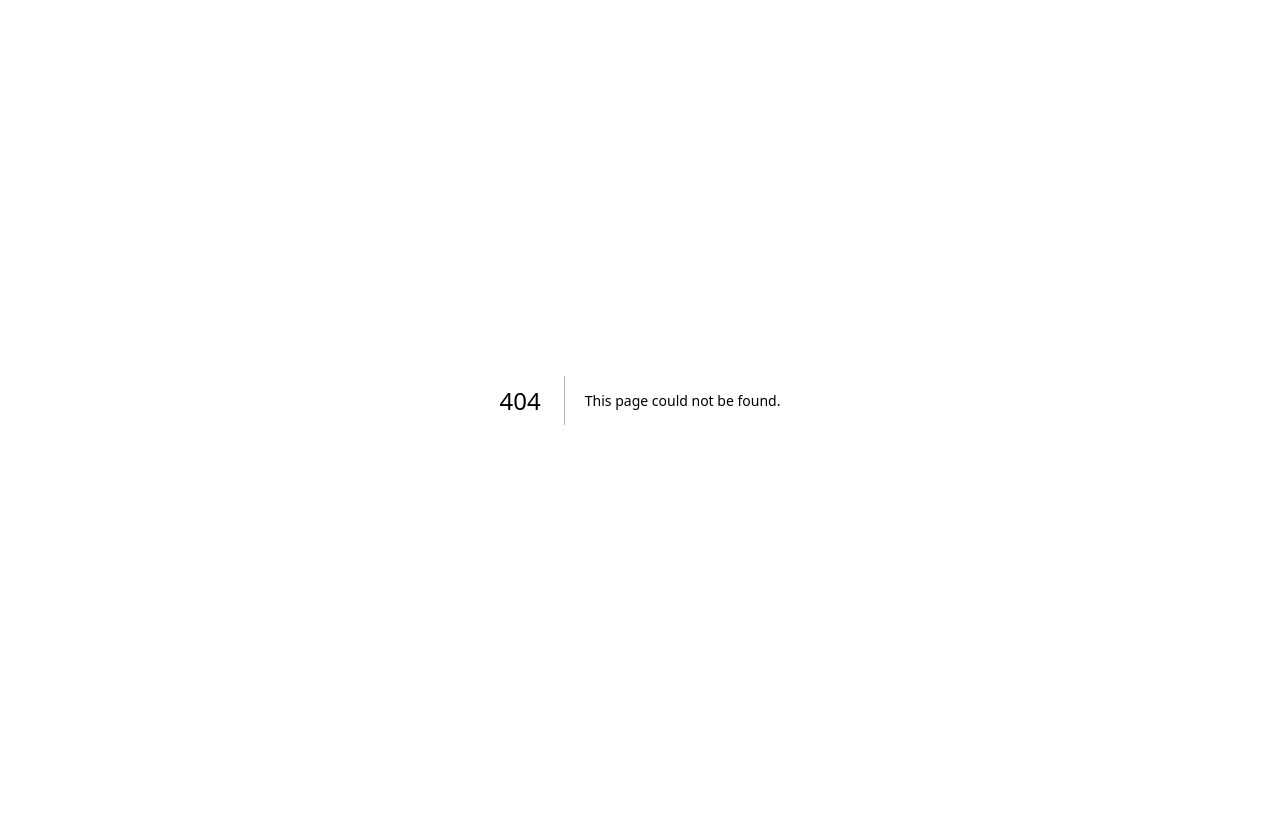
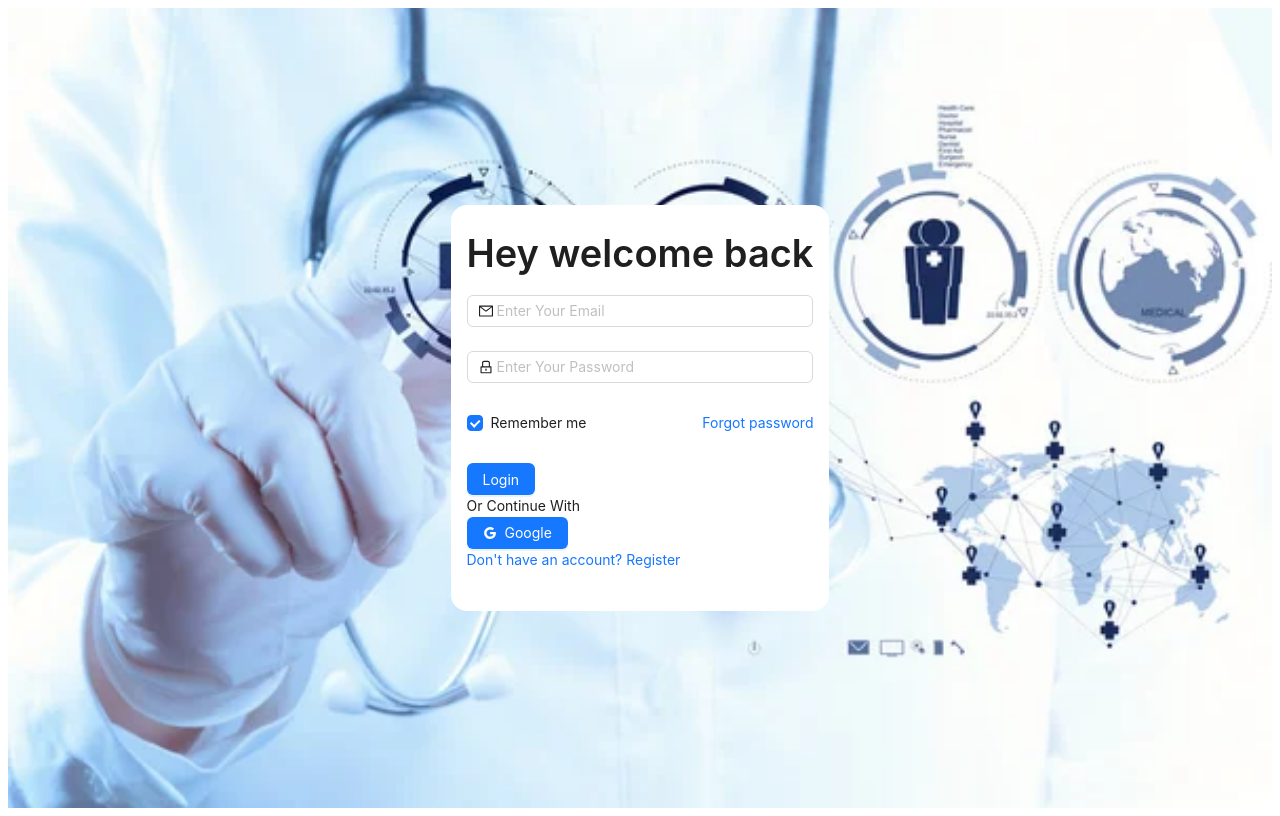
Before and after one commit to Dsimf/SIMSLogin, a Next.js app: page /Signin in a window 1280 px wide. Before the commit this address had no page. Built offline with nearby package versions, Linux system fonts and the light colour scheme.

Commit message:
first commit

```diff
--- /dev/null
+++ b/app/(auth)/Signin/page.tsx
@@ -0,0 +1,5 @@
+import SigninForm from "@/app/Components/forms/SigninForm";
+
+export default function SignUpRoute() {
+    return <SigninForm />
+}
--- /dev/null
+++ b/app/(auth)/Signup/page.tsx
@@ -0,0 +1,5 @@
+import SignupForm from "@/app/Components/forms/SignupForm";
+
+export default function SignUpRoute() {
+    return <SignupForm />
+}
--- /dev/null
+++ b/app/Components/forms/SigninForm.tsx
@@ -0,0 +1,60 @@
+"use client";
+
+import React from 'react';
+import { LockOutlined, MailOutlined, GoogleOutlined } from '@ant-design/icons';
+import { Button, Checkbox, Form, Input, Flex, Typography } from 'antd';
+
+export default function SigninForm() {
+const onFinish = (values: any) => {
+    console.log('Received values of form: ', values);
+    // Handle login form submission logic here (e.g., send to backend API)
+  };
+
+  return (
+    <div
+      style={{backgroundImage: 'url("./images/med.jpg")', backgroundSize: 'cover',minHeight: '100vh', display: 'flex',justifyContent: 'center',alignItems: 'center',}}>
+      <Form
+        style={{ backgroundColor: 'white', padding: '0px 16px 16px 16px', borderRadius: '16px' }}
+        name="normal_login"
+        className="login-form"
+        initialValues={{ remember: true }}
+        onFinish={onFinish}
+      >
+        <Typography.Title>Hey welcome back</Typography.Title>
+        <Form.Item
+          name="email"
+          rules={[{ required: true, message: 'Please input your Email!' }]}
+        >
+          <Input prefix={<MailOutlined className="site-form-item-icon" />} placeholder="Enter Your Email" />
+        </Form.Item>
+        <Form.Item
+          name="password"
+          rules={[{ required: true, message: 'Please input your Password!' }]}
+        >
+          <Input prefix={<LockOutlined className="site-form-item-icon" />} type="password" placeholder="Enter Your Password" />
+        </Form.Item>
+        <Form.Item>
+          <Flex justify="space-between">
+            <Form.Item name="remember" valuePropName="checked" noStyle>
+              <Checkbox>Remember me</Checkbox>
+            </Form.Item>
+              <a href="/forgot-password" className="login-form-forgot">Forgot password</a>
+          </Flex>
+        </Form.Item>
+        <Form.Item>
+          <Button type="primary" htmlType="submit" className="login-form-button">
+            Login
+          </Button>
+          <br />
+          Or Continue With
+          <br />
+          <Button type="primary" href="https://google.com">
+            <GoogleOutlined className="site-form-item-icon" /> Google
+          </Button>
+          <br />
+            <a href="/Signup">Don't have an account? Register</a>
+        </Form.Item>
+      </Form>
+    </div>
+  );
+};
--- a/app/globals.css
+++ b/app/globals.css
@@ -1,4 +1,4 @@
-:root {
+/*:root {
   --max-width: 1100px;
   --border-radius: 12px;
   --font-mono: ui-monospace, Menlo, Monaco, "Cascadia Mono", "Segoe UI Mono",
@@ -105,3 +105,4 @@ a {
     color-scheme: dark;
   }
 }
+*/
```
Also changed, not shown: app/Components/forms/SignupForm.tsx (added, +47 -0 lines), app/page.tsx (+18 -92 lines), package.json (+5 -4 lines), public/images/med.jpg (added), 1 other file (tests, documents, lock files or other folders).
